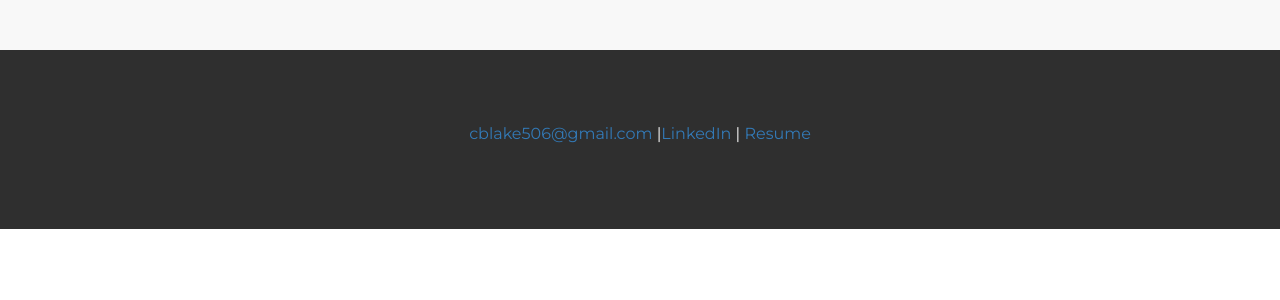
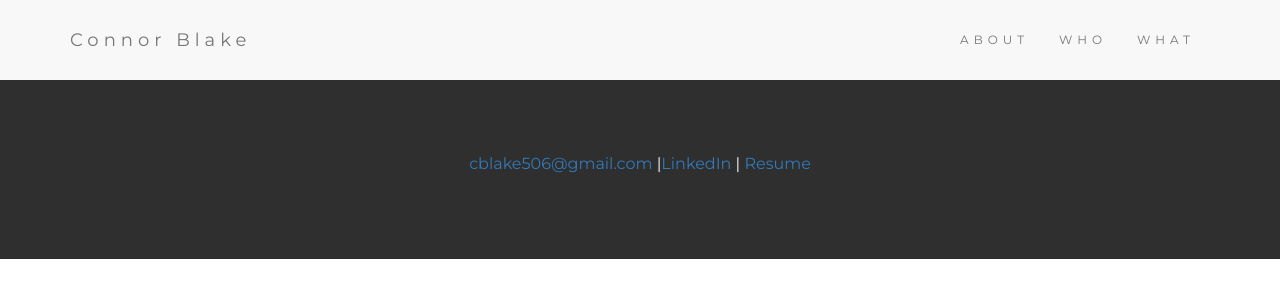
Before and after one commit to cblake506/react-portfolio, a React (Create React App) app: page / in a window 1280 px wide. Shown: the top 300 px of the page. Built offline with nearby package versions, Linux system fonts and the light colour scheme.

Commit message:
added header

```diff
--- a/src/components/Header.js
+++ b/src/components/Header.js
@@ -3,7 +3,7 @@
 function Header () {
     return (
         <nav class="navbar navbar-default" id="home">
-            {/* <div class="container">
+            <div class="container">
                 <div class="navbar-header">
                 <button type="button" class="navbar-toggle" data-toggle="collapse" data-target="#myNavbar">
                     <span class="icon-bar"></span>
@@ -19,7 +19,7 @@
                     <li><a href="#what">WHAT</a></li>
                 </ul>
                 </div>
-            </div> */}
+            </div>
         </nav>
     );
 }
--- a/src/index.css
+++ /dev/null
@@ -1,13 +0,0 @@
-body {
-  margin: 0;
-  font-family: -apple-system, BlinkMacSystemFont, 'Segoe UI', 'Roboto', 'Oxygen',
-    'Ubuntu', 'Cantarell', 'Fira Sans', 'Droid Sans', 'Helvetica Neue',
-    sans-serif;
-  -webkit-font-smoothing: antialiased;
-  -moz-osx-font-smoothing: grayscale;
-}
-
-code {
-  font-family: source-code-pro, Menlo, Monaco, Consolas, 'Courier New',
-    monospace;
-}
--- a/src/index.js
+++ b/src/index.js
@@ -1,6 +1,6 @@
 import React from 'react';
 import ReactDOM from 'react-dom/client';
-import './index.css';
+
 import App from './App';
 import reportWebVitals from './reportWebVitals';
 
```
